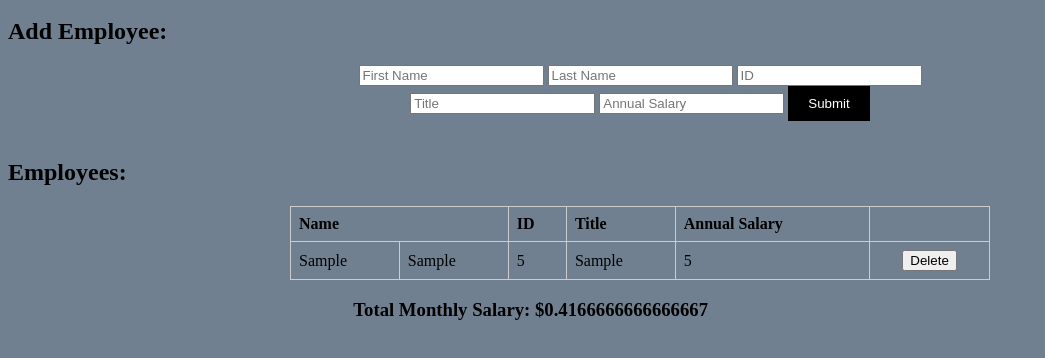
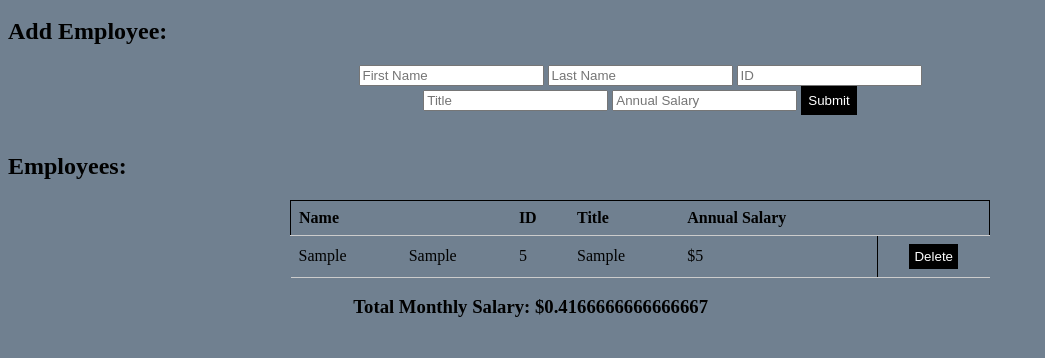
Before and after one commit to Tryggus20/weekend-jquery-salary-calculator, a plain HTML site: page index.html in a window 1280 px wide. Both pictures are taken after typing "Sample", "Sample", "5", "Sample", "5" into the empty fields and a click on the button "Submit". Shown: the part 60-418 px from the top of the page, without its empty margins (0-1045 px from the left). Drawn offline with Linux system fonts and the light colour scheme.

Commit message:
added a few finishing touches

```diff
--- a/script.js
+++ b/script.js
@@ -36,7 +36,7 @@ function addInput() {
      <td>${lastName}</td>
      <td>${id}</td>
      <td>${title}</td>
-     <td>${annualSalary}</td>
+     <td class="salary">${annualSalary}</td>
      <td class="delete"><button class="deleteButton">Delete</button></td>
      </tr>
 `
--- a/styles.css
+++ b/styles.css
@@ -7,6 +7,14 @@ body {
 }
 .deleteButton {
   margin: center;
+  background-color: black;
+  color: white;
+  border: none;
+  padding: 5px 5px;
+  cursor: pointer;
+}
+.deleteButton:hover {
+  background-color: darkgray;
 }
 .inputs {
   text-align: center;
@@ -26,7 +34,7 @@ body {
   background-color: black;
   color: white;
   border: none;
-  padding: 10px 20px;
+  padding: 7px 7px;
   cursor: pointer;
 }
 .submit:hover {
@@ -45,12 +53,16 @@ table.center {
 table,
 th,
 td {
-  border: 1px solid #ccc;
+  border-bottom: 1px solid #ccc;
 }
 th,
 td {
   padding: 8px;
   text-align: left;
+}
+
+td.salary::before {
+    content: "$"; /* took me a bit to figure this out */
 }
 tr.inputFields {
   border: 1px solid;
```
Also changed, not shown: 1 other file.
